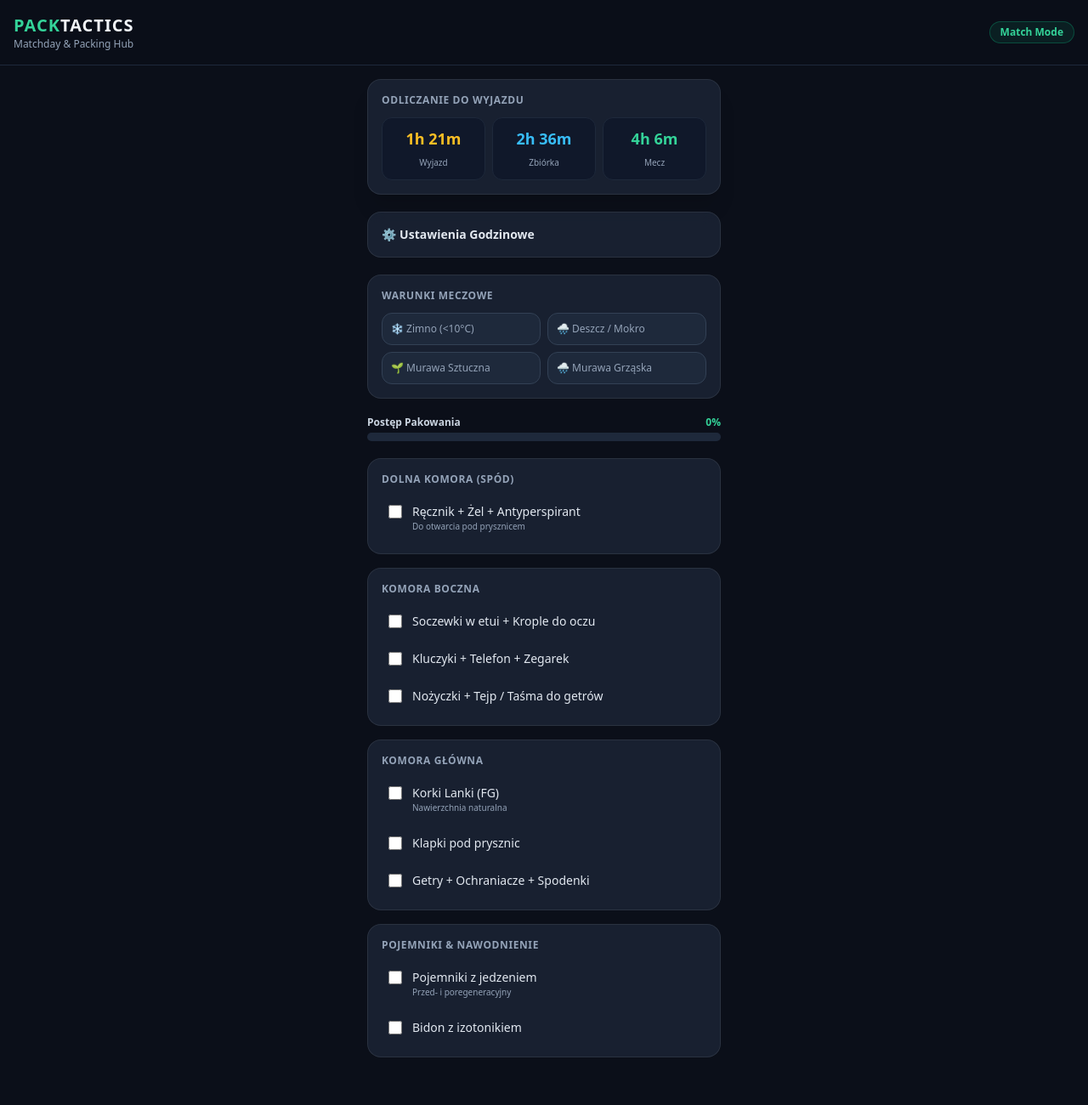
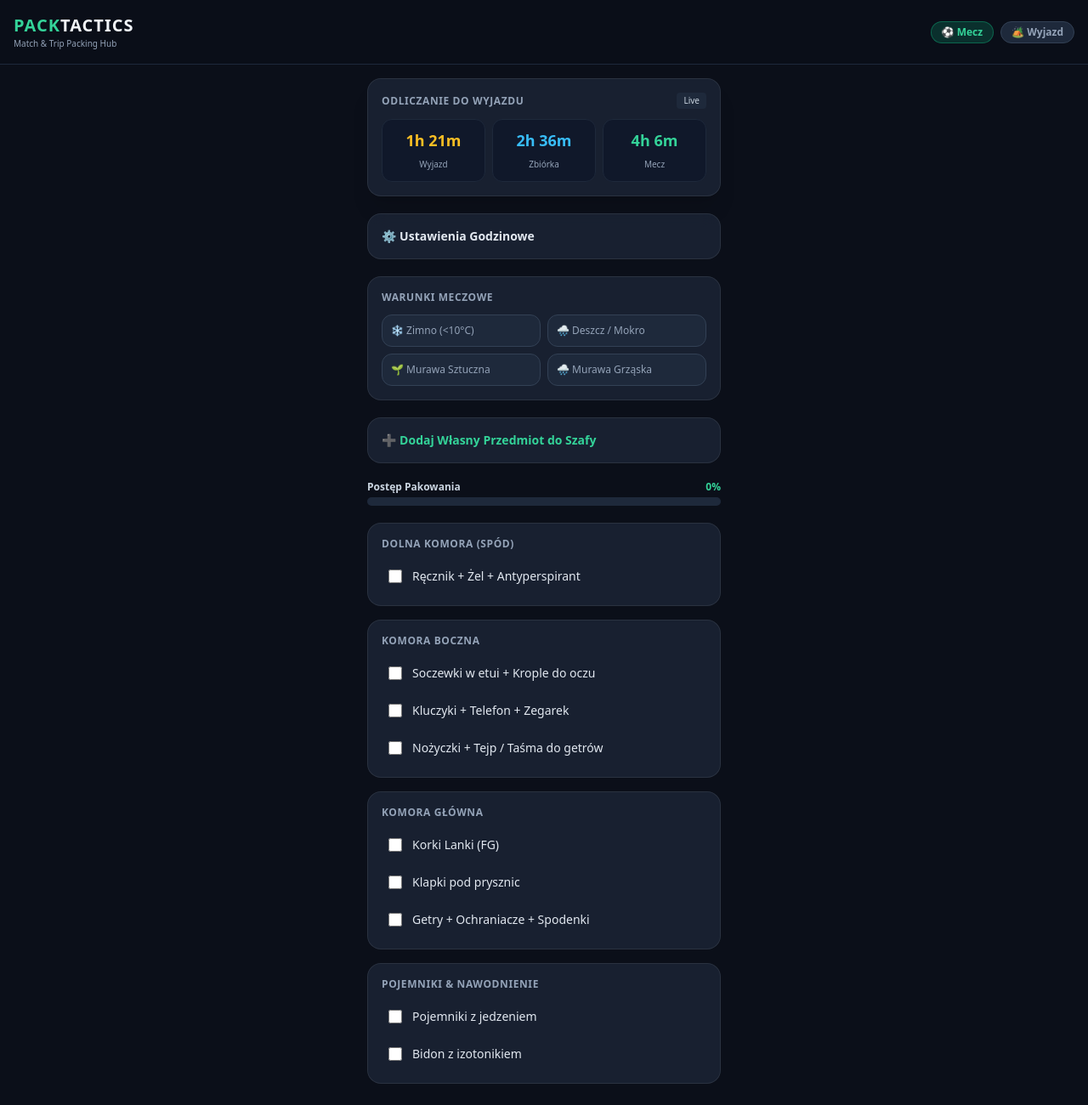
Before and after one commit to paweld9/packtactics, a plain HTML site: page index.html in a window 1280 px wide. Shown: the whole page at 85% size. Drawn offline with nearby package versions, Linux system fonts and the light colour scheme.

Commit message:
Update index.html

```diff
--- a/index.html
+++ b/index.html
@@ -10,30 +10,39 @@
     &quot;short_name&quot;: &quot;PackTactics&quot;,
     &quot;start_url&quot;: &quot;.&quot;,
     &quot;display&quot;: &quot;standalone&quot;,
-    &quot;background_color&quot;: &quot;#0f172a&quot;,
-    &quot;theme_color&quot;: &quot;#0f172a&quot;
+    &quot;background_color&quot;: &quot;#0b0f19&quot;,
+    &quot;theme_color&quot;: &quot;#0b0f19&quot;
   }">
   <style>
     body { background-color: #0b0f19; color: #f8fafc; font-family: system-ui, -apple-system, sans-serif; -webkit-tap-highlight-color: transparent; }
     .glass { background: rgba(30, 41, 59, 0.7); backdrop-filter: blur(12px); border: 1px solid rgba(255, 255, 255, 0.08); }
   </style>
 </head>
-<body class="pb-12 min-h-screen">
+<body class="pb-16 min-h-screen">
   <!-- Header -->
   <header class="p-4 border-b border-slate-800 flex justify-between items-center sticky top-0 bg-[#0b0f19]/90 backdrop-blur z-50">
     <div>
       <h1 class="text-xl font-extrabold tracking-wider text-emerald-400">PACK<span class="text-slate-100">TACTICS</span></h1>
-      <p class="text-xs text-slate-400 font-medium">Matchday & Packing Hub</p>
+      <p class="text-[10px] text-slate-400 font-medium">Match & Trip Packing Hub</p>
     </div>
-    <div class="bg-emerald-500/10 border border-emerald-500/30 px-3 py-1 rounded-full text-xs text-emerald-400 font-semibold">
-      Match Mode
+    <div class="flex gap-2">
+      <button onclick="toggleMode('match')" id="btn-mode-match" class="px-3 py-1 rounded-full text-xs font-semibold bg-emerald-500/20 text-emerald-400 border border-emerald-500/40">
+        ⚽ Mecz
+      </button>
+      <button onclick="toggleMode('trip')" id="btn-mode-trip" class="px-3 py-1 rounded-full text-xs font-semibold bg-slate-800 text-slate-400 border border-slate-700">
+        🏕️ Wyjazd
+      </button>
     </div>
   </header>
 
   <main class="p-4 max-w-md mx-auto space-y-5">
-    <!-- Countdown Card -->
-    <div class="glass rounded-2xl p-4 shadow-xl">
-      <h2 class="text-xs uppercase tracking-wider text-slate-400 font-semibold mb-3">Odliczanie do Wyjazdu</h2>
+
+    <!-- Matchday Countdown Card -->
+    <div id="countdownCard" class="glass rounded-2xl p-4 shadow-xl">
+      <div class="flex justify-between items-center mb-3">
+        <h2 class="text-xs uppercase tracking-wider text-slate-400 font-semibold">Odliczanie do Wyjazdu</h2>
+        <span class="text-[10px] bg-slate-800 text-slate-300 px-2 py-0.5 rounded">Live</span>
+      </div>
       <div class="grid grid-cols-3 gap-2 text-center">
         <div class="bg-slate-900/80 p-2.5 rounded-xl border border-slate-800">
           <span id="leaveTimer" class="block text-lg font-bold text-amber-400">--:--</span>
@@ -50,8 +59,8 @@
       </div>
     </div>
 
-    <!-- Time Setup -->
-    <details class="glass rounded-2xl p-4 cursor-pointer">
+    <!-- Match Settings -->
+    <details id="timeSetupDetails" class="glass rounded-2xl p-4 cursor-pointer">
       <summary class="text-sm font-semibold text-slate-200 flex justify-between items-center">
         ⚙️ Ustawienia Godzinowe
       </summary>
@@ -71,8 +80,29 @@
       </div>
     </details>
 
-    <!-- Tag Selectors -->
-    <div class="glass rounded-2xl p-4">
+    <!-- Trip Settings (Hidden by default) -->
+    <div id="tripSetupCard" class="glass rounded-2xl p-4 hidden">
+      <h2 class="text-xs uppercase tracking-wider text-slate-400 font-semibold mb-3">Parametry Wyjazdu</h2>
+      <div class="flex justify-between items-center text-xs mb-3">
+        <label class="text-slate-300">Liczba dni wyjazdu:</label>
+        <div class="flex items-center gap-3">
+          <button onclick="changeDays(-1)" class="w-7 h-7 bg-slate-800 border border-slate-700 rounded-lg text-white font-bold">-</button>
+          <span id="daysCount" class="text-sm font-bold text-emerald-400">3</span>
+          <button onclick="changeDays(1)" class="w-7 h-7 bg-slate-800 border border-slate-700 rounded-lg text-white font-bold">+</button>
+        </div>
+      </div>
+      <div class="grid grid-cols-2 gap-2 text-xs">
+        <button onclick="toggleTag('plazawoda')" id="tag-plazawoda" class="p-2.5 rounded-xl border text-left bg-slate-800 border-slate-700 text-slate-400">
+          🏖️ Plaża / Woda
+        </button>
+        <button onclick="toggleTag('wieczor')" id="tag-wieczor" class="p-2.5 rounded-xl border text-left bg-slate-800 border-slate-700 text-slate-400">
+          🔥 Chłodne wieczory
+        </button>
+      </div>
+    </div>
+
+    <!-- Match Tag Selectors -->
+    <div id="matchTagsCard" class="glass rounded-2xl p-4">
       <h2 class="text-xs uppercase tracking-wider text-slate-400 font-semibold mb-3">Warunki Meczowe</h2>
       <div class="grid grid-cols-2 gap-2 text-xs">
         <button onclick="toggleTag('zimno')" id="tag-zimno" class="p-2.5 rounded-xl border text-left transition bg-slate-800 border-slate-700 text-slate-400">
@@ -90,7 +120,30 @@
       </div>
     </div>
 
-    <!-- Packing Progress -->
+    <!-- Add Custom Item Form -->
+    <details class="glass rounded-2xl p-4 cursor-pointer">
+      <summary class="text-sm font-semibold text-emerald-400 flex justify-between items-center">
+        ➕ Dodaj Własny Przedmiot do Szafy
+      </summary>
+      <div class="mt-3 space-y-3 pt-3 border-t border-slate-800 text-xs">
+        <input type="text" id="newItemName" placeholder="Nazwa przedmiotu (np. Klej do korków)" class="w-full bg-slate-900 border border-slate-700 rounded px-3 py-2 text-white">
+        <select id="newItemPocket" class="w-full bg-slate-900 border border-slate-700 rounded px-3 py-2 text-white">
+          <option value="Komora Boczna">Komora Boczna (Drobne)</option>
+          <option value="Komora Główna">Komora Główna (Sprzęt & Ubrania)</option>
+          <option value="Dolna Komora (Spód)">Dolna Komora (Spód)</option>
+          <option value="Pojemniki & Nawodnienie">Pojemniki & Nawodnienie</option>
+        </select>
+        <select id="newItemTag" class="w-full bg-slate-900 border border-slate-700 rounded px-3 py-2 text-white">
+          <option value="baza">Baza (Zawsze)</option>
+          <option value="zimno">Zimno (#zimno)</option>
+          <option value="deszcz">Deszcz (#deszcz)</option>
+          <option value="wyjazd">Wyjazd (#wyjazd)</option>
+        </select>
+        <button onclick="addCustomItem()" class="w-full py-2 bg-emerald-500 text-slate-950 font-bold rounded-xl">Dodaj do Bazy</button>
+      </div>
+    </details>
+
+    <!-- Packing Progress Bar -->
     <div>
       <div class="flex justify-between text-xs font-semibold mb-1">
         <span class="text-slate-300">Postęp Pakowania</span>
@@ -106,32 +159,60 @@
   </main>
 
   <script>
-    const database = [
-      { id: 1, item: "Ręcznik + Żel + Antyperspirant", pocket: "Dolna Komora (Spód)", tag: "baza", sub: "Do otwarcia pod prysznicem" },
-      { id: 2, item: "Soczewki w etui + Krople do oczu", pocket: "Komora Boczna", tag: "baza", sub: "" },
-      { id: 3, item: "Kluczyki + Telefon + Zegarek", pocket: "Komora Boczna", tag: "baza", sub: "" },
-      { id: 4, item: "Nożyczki + Tejp / Taśma do getrów", pocket: "Komora Boczna", tag: "baza", sub: "" },
-      { id: 5, item: "Maść rozgrzewająca", pocket: "Komora Boczna", tag: "zimno", sub: "Aktywowane przez: #zimno" },
-      { id: 6, item: "Korki Lanki (FG)", pocket: "Komora Główna", tag: "fg", sub: "Nawierzchnia naturalna" },
-      { id: 7, item: "Korki Sztuczna Trawa (AG/Turfy)", pocket: "Komora Główna", tag: "ag", sub: "Nawierzchnia sztuczna" },
-      { id: 8, item: "Korki Wkręty / Mixy (SG)", pocket: "Komora Główna", tag: "sg", sub: "Mokra / grząska murawa" },
-      { id: 9, item: "Klapki pod prysznic", pocket: "Komora Główna", tag: "baza", sub: "" },
-      { id: 10, item: "Getry + Ochraniacze + Spodenki", pocket: "Komora Główna", tag: "baza", sub: "" },
-      { id: 11, item: "Bielizna termoaktywna + Komin", pocket: "Komora Główna", tag: "zimno", sub: "Aktywowane przez: #zimno" },
-      { id: 12, item: "Rękawiczki meczowe + Czapka", pocket: "Komora Główna", tag: "zimno", sub: "Aktywowane przez: #zimno" },
-      { id: 13, item: "Ortalion / Kurtka deszczowa", pocket: "Komora Główna", tag: "deszcz", sub: "Aktywowane przez: #deszcz" },
-      { id: 14, item: "Zapasowa para getrów/skarpet", pocket: "Komora Główna", tag: "deszcz", sub: "Aktywowane przez: #deszcz" },
-      { id: 15, item: "Pojemniki z jedzeniem", pocket: "Pojemniki & Nawodnienie", tag: "baza", sub: "Przed- i poregeneracyjny" },
-      { id: 16, item: "Bidon z izotonikiem", pocket: "Pojemniki & Nawodnienie", tag: "baza", sub: "" }
+    let currentMode = 'match';
+    let tripDays = 3;
+
+    let database = [
+      { id: 1, item: "Ręcznik + Żel + Antyperspirant", pocket: "Dolna Komora (Spód)", tag: "baza", mode: "all" },
+      { id: 2, item: "Soczewki w etui + Krople do oczu", pocket: "Komora Boczna", tag: "baza", mode: "all" },
+      { id: 3, item: "Kluczyki + Telefon + Zegarek", pocket: "Komora Boczna", tag: "baza", mode: "all" },
+      { id: 4, item: "Nożyczki + Tejp / Taśma do getrów", pocket: "Komora Boczna", tag: "baza", mode: "match" },
+      { id: 5, item: "Maść rozgrzewająca", pocket: "Komora Boczna", tag: "zimno", mode: "match" },
+      { id: 6, item: "Korki Lanki (FG)", pocket: "Komora Główna", tag: "fg", mode: "match" },
+      { id: 7, item: "Korki Sztuczna Trawa (AG/Turfy)", pocket: "Komora Główna", tag: "ag", mode: "match" },
+      { id: 8, item: "Korki Wkręty / Mixy (SG)", pocket: "Komora Główna", tag: "sg", mode: "match" },
+      { id: 9, item: "Klapki pod prysznic", pocket: "Komora Główna", tag: "baza", mode: "all" },
+      { id: 10, item: "Getry + Ochraniacze + Spodenki", pocket: "Komora Główna", tag: "baza", mode: "match" },
+      { id: 11, item: "Bielizna termoaktywna + Komin", pocket: "Komora Główna", tag: "zimno", mode: "match" },
+      { id: 12, item: "Rękawiczki meczowe + Czapka", pocket: "Komora Główna", tag: "zimno", mode: "match" },
+      // ORTALION ZARÓWNO NA ZIMNO JAK I DESZCZ
+      { id: 13, item: "Ortalion / Kurtka przeciwdeszczowa", pocket: "Komora Główna", tag: "deszcz_lub_zimno", mode: "match" },
+      { id: 14, item: "Zapasowa para getrów/skarpet", pocket: "Komora Główna", tag: "deszcz", mode: "match" },
+      { id: 15, item: "Pojemniki z jedzeniem", pocket: "Pojemniki & Nawodnienie", tag: "baza", mode: "match" },
+      { id: 16, item: "Bidon z izotonikiem", pocket: "Pojemniki & Nawodnienie", tag: "baza", mode: "match" },
+
+      // Wyjazdy
+      { id: 101, item: "Koszulki / T-shirty", pocket: "Ubrania Wyjazdowe", tag: "wyjazd_multi", mode: "trip" },
+      { id: 102, item: "Bielizna + Skarpety", pocket: "Ubrania Wyjazdowe", tag: "wyjazd_multi", mode: "trip" },
+      { id: 103, item: "Kąpielówki + Ręcznik plażowy", pocket: "Akcesoria Wyjazdowe", tag: "plazawoda", mode: "trip" },
+      { id: 104, item: "Gruba bluza + Ciepłe dresy", pocket: "Ubrania Wyjazdowe", tag: "wieczor", mode: "trip" },
+      { id: 105, item: "Ładowarka + Powerbank", pocket: "Komora Boczna", tag: "baza", mode: "trip" }
     ];
 
     let activeTags = new Set(["baza", "fg"]);
     let checkedItems = new Set();
 
+    function toggleMode(mode) {
+      currentMode = mode;
+      document.getElementById('btn-mode-match').className = mode === 'match' ? 'px-3 py-1 rounded-full text-xs font-semibold bg-emerald-500/20 text-emerald-400 border border-emerald-500/40' : 'px-3 py-1 rounded-full text-xs font-semibold bg-slate-800 text-slate-400 border border-slate-700';
+      document.getElementById('btn-mode-trip').className = mode === 'trip' ? 'px-3 py-1 rounded-full text-xs font-semibold bg-emerald-500/20 text-emerald-400 border border-emerald-500/40' : 'px-3 py-1 rounded-full text-xs font-semibold bg-slate-800 text-slate-400 border border-slate-700';
+
+      document.getElementById('countdownCard').style.display = mode === 'match' ? 'block' : 'none';
+      document.getElementById('timeSetupDetails').style.display = mode === 'match' ? 'block' : 'none';
+      document.getElementById('matchTagsCard').style.display = mode === 'match' ? 'block' : 'none';
+      document.getElementById('tripSetupCard').style.display = mode === 'trip' ? 'block' : 'none';
+
+      renderChecklist();
+    }
+
+    function changeDays(delta) {
+      tripDays = Math.max(1, tripDays + delta);
+      document.getElementById('daysCount').innerText = tripDays;
+      renderChecklist();
+    }
+
     function toggleTag(tag) {
-      if(tag === 'ag' || tag === 'sg') {
-        activeTags.delete('fg'); activeTags.delete('ag'); activeTags.delete('sg');
-      }
+      if(tag === 'ag' || tag === 'sg') { activeTags.delete('fg'); activeTags.delete('ag'); activeTags.delete('sg'); }
       if(activeTags.has(tag)) activeTags.delete(tag);
       else activeTags.add(tag);
       if(!activeTags.has('ag') && !activeTags.has('sg')) activeTags.add('fg');
@@ -141,23 +222,40 @@
     }
 
     function updateTagUI() {
-      ['zimno', 'deszcz', 'ag', 'sg'].forEach(t => {
+      ['zimno', 'deszcz', 'ag', 'sg', 'plazawoda', 'wieczor'].forEach(t => {
         const btn = document.getElementById(`tag-${t}`);
-        if(activeTags.has(t)) {
-          btn.className = "p-2.5 rounded-xl border text-left transition bg-emerald-500/10 border-emerald-500/50 text-emerald-400 font-semibold";
-        } else {
-          btn.className = "p-2.5 rounded-xl border text-left transition bg-slate-800 border-slate-700 text-slate-400";
+        if(btn) {
+          if(activeTags.has(t)) btn.className = "p-2.5 rounded-xl border text-left bg-emerald-500/10 border-emerald-500/50 text-emerald-400 font-semibold";
+          else btn.className = "p-2.5 rounded-xl border text-left bg-slate-800 border-slate-700 text-slate-400";
         }
       });
+    }
+
+    function addCustomItem() {
+      const name = document.getElementById('newItemName').value;
+      const pocket = document.getElementById('newItemPocket').value;
+      const tag = document.getElementById('newItemTag').value;
+
+      if(!name) return;
+
+      const newItem = { id: Date.now(), item: name, pocket: pocket, tag: tag, mode: 'all' };
+      database.push(newItem);
+      document.getElementById('newItemName').value = '';
+      renderChecklist();
     }
 
     function renderChecklist() {
       const container = document.getElementById('checklistContainer');
       container.innerHTML = '';
 
-      const filtered = database.filter(i => activeTags.has(i.tag));
+      const filtered = database.filter(i => {
+        if (i.mode !== 'all' && i.mode !== currentMode) return false;
+        if (i.tag === 'baza') return true;
+        if (i.tag === 'deszcz_lub_zimno') return activeTags.has('deszcz') || activeTags.has('zimno');
+        return activeTags.has(i.tag) || (currentMode === 'trip' && i.tag === 'wyjazd_multi');
+      });
+
       const grouped = {};
-
       filtered.forEach(item => {
         if(!grouped[item.pocket]) grouped[item.pocket] = [];
         grouped[item.pocket].push(item);
@@ -176,12 +274,16 @@
           const isChecked = checkedItems.has(i.id);
           if(isChecked) checkedCount++;
 
+          let displayLabel = i.item;
+          if(currentMode === 'trip' && i.tag === 'wyjazd_multi') {
+            displayLabel = `${i.item} (${tripDays} szt.)`;
+          }
+
           html += `
             <label class="flex items-start gap-3 p-2 rounded-xl hover:bg-slate-800/50 cursor-pointer transition">
               <input type="checkbox" ${isChecked ? 'checked' : ''} onchange="toggleCheck(${i.id})" class="mt-0.5 w-4 h-4 rounded border-slate-700 text-emerald-500 focus:ring-0 bg-slate-900">
               <div>
-                <span class="text-sm block ${isChecked ? 'line-through text-slate-500' : 'text-slate-200'}">${i.item}</span>
-                ${i.sub ? `<span class="text-[10px] text-slate-400 block">${i.sub}</span>` : ''}
+                <span class="text-sm block ${isChecked ? 'line-through text-slate-500' : 'text-slate-200'}">${displayLabel}</span>
               </div>
             </label>
           `;
```
